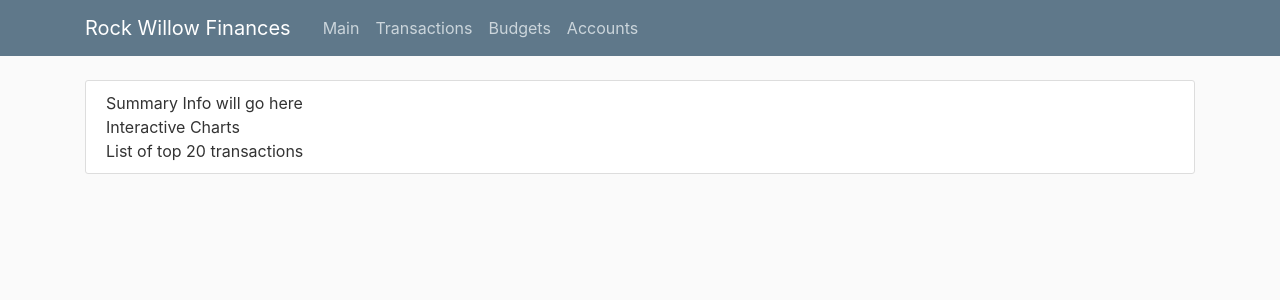
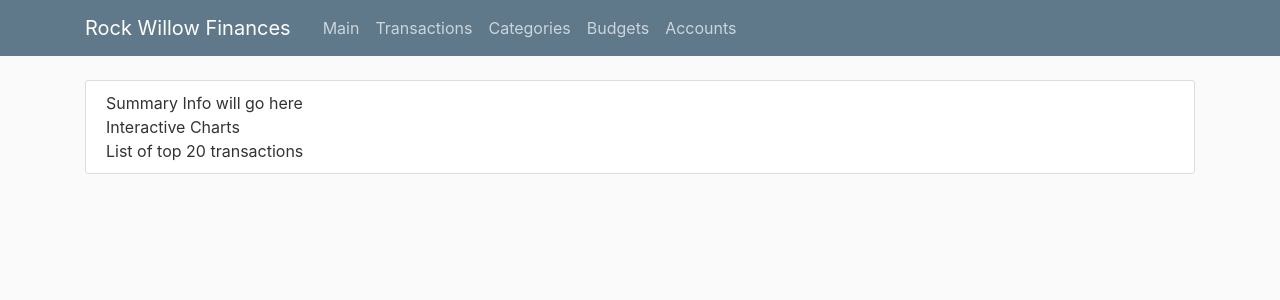
Before and after one commit to JSellers0/rw_budget, a Flask app: page / in a window 1280 px wide. Shown: the top 300 px of the page. Run offline with Flask 3, Linux system fonts and the light colour scheme; parts of the project's set-up code (start-up, migrations or seed data) failed here and were passed over; some libraries are stand-ins or nearby versions.

Commit message:
add nav for categories

```diff
--- a/templates/parent.html
+++ b/templates/parent.html
@@ -20,6 +20,7 @@
                 <div class="navbar-nav mr-auto">
                     <a class="nav-item nav-link" href={{ url_for('home')}}>Main</a>
                     <a class="nav-item nav-link" href={{ url_for('transactions')}}>Transactions</a>
+                    <a class="nav-item nav-link" href={{ url_for('categories')}}>Categories</a>
                     <a class="nav-item nav-link" href={{ url_for('budgets')}}>Budgets</a>
                     <a class="nav-item nav-link" href={{ url_for('accounts')}}>Accounts</a>
                 </div>
```
